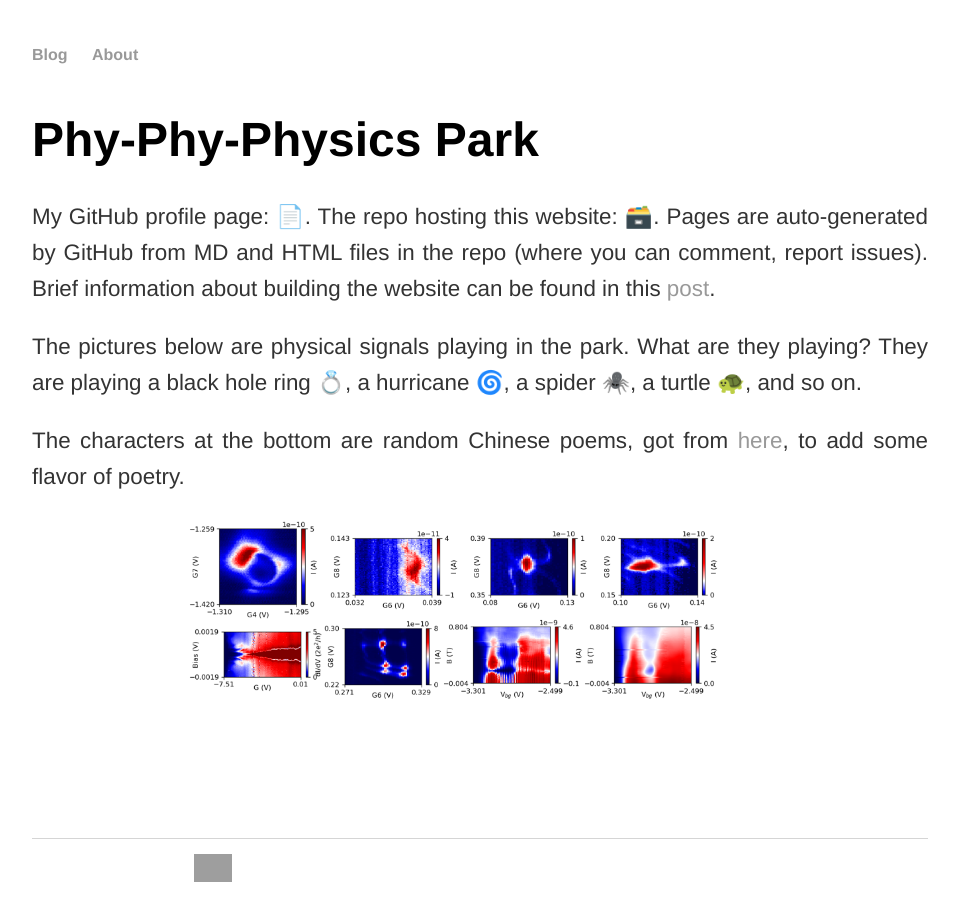
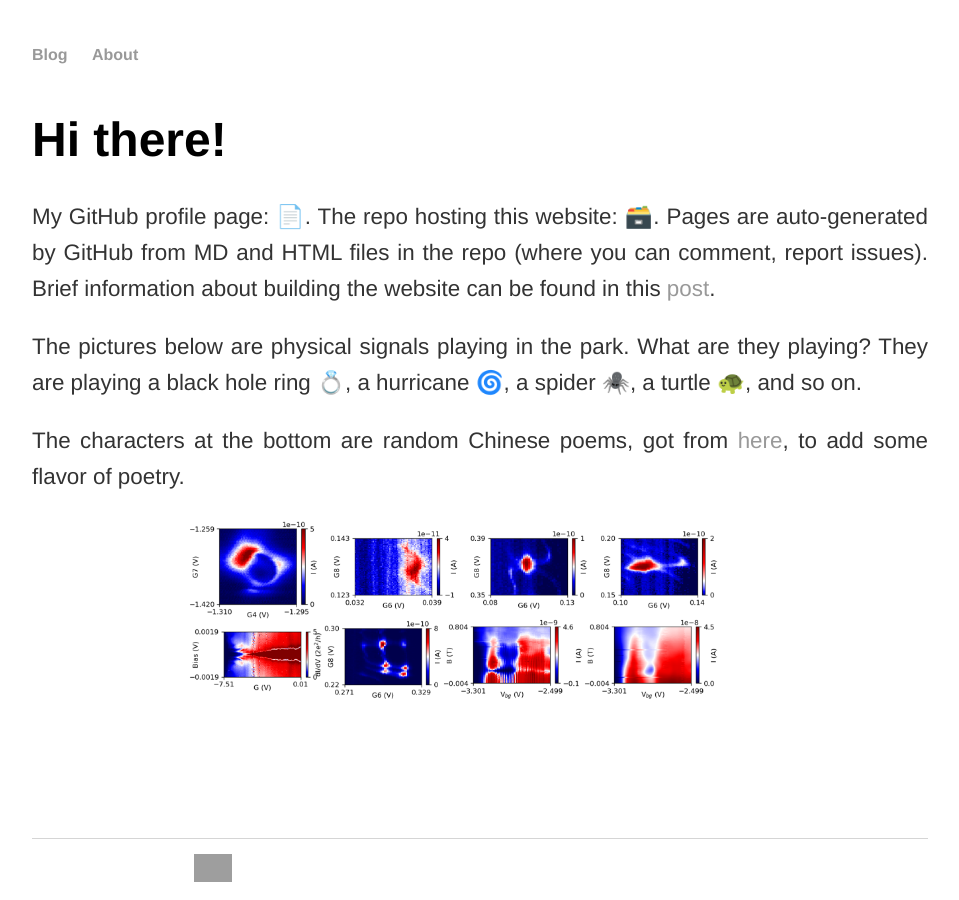
Before and after one commit to cover-me/cover-me.github.io, a Jekyll site: the page built from about.html, in a window 1280 px wide. Shown: the whole page, without its empty margins (160-1119 px from the left). Built offline with Jekyll 4.4.1, drawn with Linux system fonts in a browser that asks for light colours; grey boxes are pictures that could not be loaded.

Commit message:
Update about.html

```diff
--- a/about.html
+++ b/about.html
@@ -1,6 +1,6 @@
 ---
 layout: default
-title: Phy-Phy-Physics Park
+title: Hi there!
 ---
 <div>
 	<h1>{{ page.title }}</h1>
```
